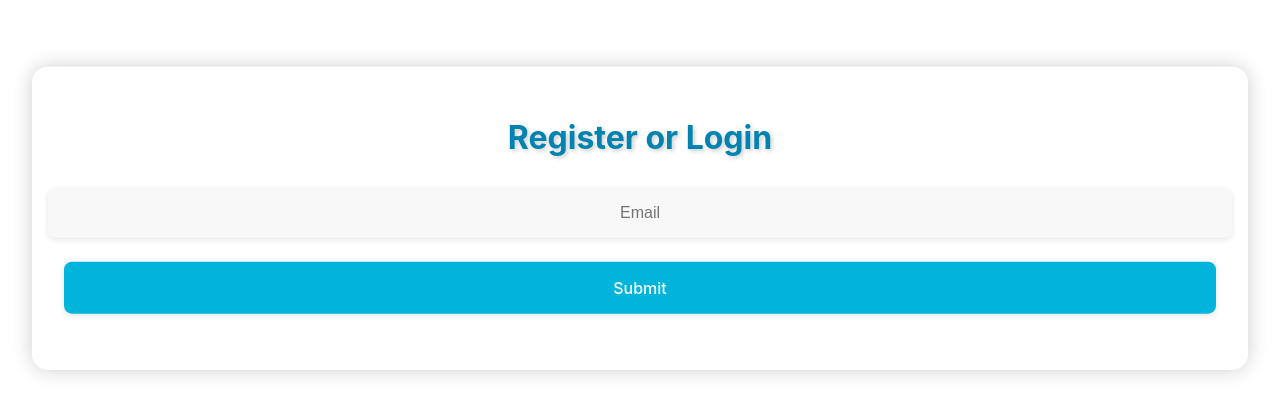
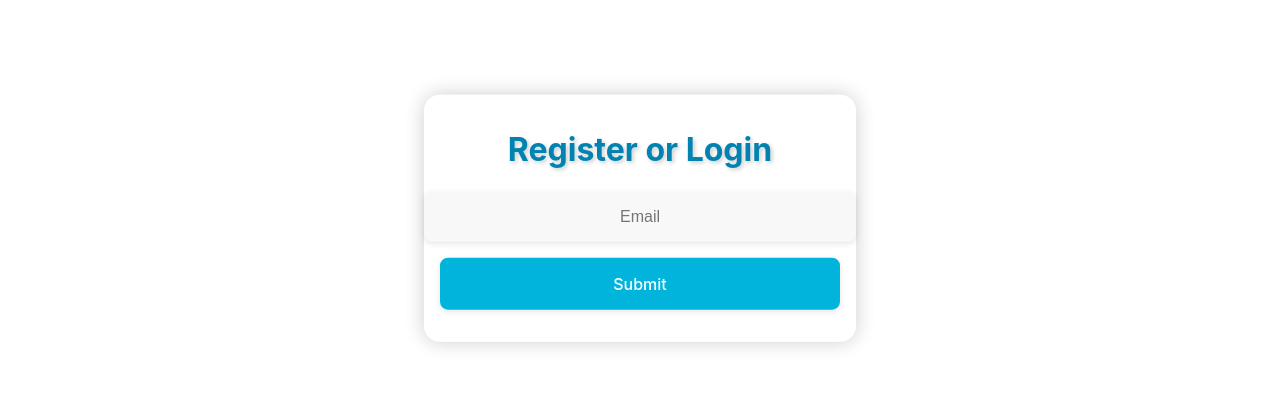
Before and after one commit to rlmsinclair/thestoryevolves-website, a React (Vite) app: page / in a window 1280 px wide. Shown: the part 182-596 px from the top of the page. Built offline with nearby package versions, Linux system fonts and the light colour scheme.

Commit message:
Updated CSS

```diff
--- a/src/App.css
+++ b/src/App.css
@@ -1,6 +1,6 @@
 .container {
   background-color: rgba(255, 255, 255, 0.8);
-  padding: 2rem;
+  padding: 1rem;
   border-radius: 1rem;
   box-shadow: 0 0 20px rgba(0, 0, 0, 0.2);
   text-align: center;
@@ -17,8 +17,8 @@
 }
 
 .title {
-  font-size: 2rem;
-  margin-bottom: 2rem;
+  font-size: 1.5rem;
+  margin-bottom: 1.5rem;
   color: #0083b0;
   text-shadow: 2px 2px 4px rgba(0, 0, 0, 0.2);
 }
@@ -32,8 +32,8 @@
 
 .input,
 .button {
-  padding: 1rem;
-  margin-bottom: 1.5rem;
+  padding: 0.8rem;
+  margin-bottom: 1rem;
   width: 100%;
   border: none;
   border-radius: 0.5rem;
@@ -56,8 +56,8 @@
 }
 
 .message {
-  margin-top: 1.5rem;
-  font-size: 1.2rem;
+  margin-top: 1rem;
+  font-size: 1rem;
   font-weight: bold;
   text-align: center;
 }
@@ -73,24 +73,16 @@
 .play-container {
   display: flex;
   flex-direction: column;
-  height: 100vh;
+  min-height: 100vh;
   width: 100%;
   background-color: rgba(255, 255, 255, 0.8);
-  padding: 2rem;
-  border-radius: 1rem;
-  box-shadow: 0 0 20px rgba(0, 0, 0, 0.2);
+  padding: 1rem;
   text-align: center;
-  align-items: center;
-  justify-content: center;
-  position: absolute;
-  top: 50%;
-  left: 50%;
-  transform: translate(-50%, -50%);
 }
 
 .navbar {
   background-color: #f8f8f8;
-  padding: 1rem;
+  padding: 0.5rem;
   box-shadow: 0 2px 6px rgba(0, 0, 0, 0.1);
   display: flex;
   flex-wrap: wrap;
@@ -114,6 +106,20 @@
   width: 100%;
   height: 300px;
   margin-bottom: 1rem;
+}
+
+.output-container {
+  max-height: 200px;
+  overflow-y: auto;
+  margin-bottom: 1rem;
+}
+
+.user-output {
+  margin-bottom: 0.5rem;
+}
+
+.current-user {
+  font-weight: bold;
 }
 
 .input-container {
@@ -145,3 +151,39 @@
   cursor: pointer;
   width: 100%;
 }
+
+@media screen and (min-width: 768px) {
+  .container {
+    max-width: 400px;
+  }
+
+  .title {
+    font-size: 2rem;
+  }
+
+  .input,
+  .button {
+    padding: 1rem;
+  }
+
+  .message {
+    font-size: 1.2rem;
+  }
+
+  .map-container {
+    height: 400px;
+  }
+
+  .input-container {
+    flex-wrap: nowrap;
+  }
+
+  .message-input {
+    margin-bottom: 0;
+    margin-right: 1rem;
+  }
+
+  .send-button {
+    width: auto;
+  }
+}
```
